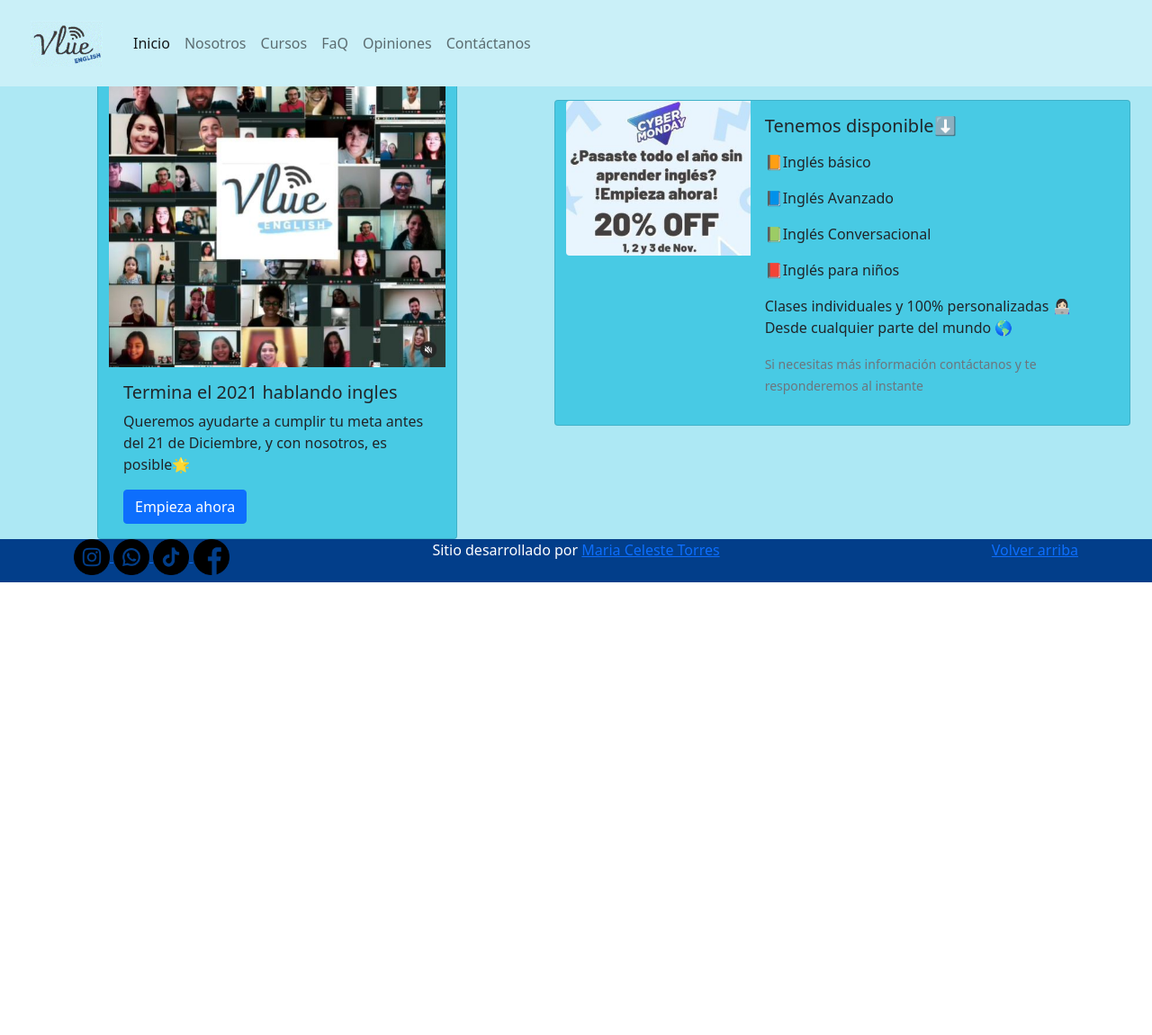
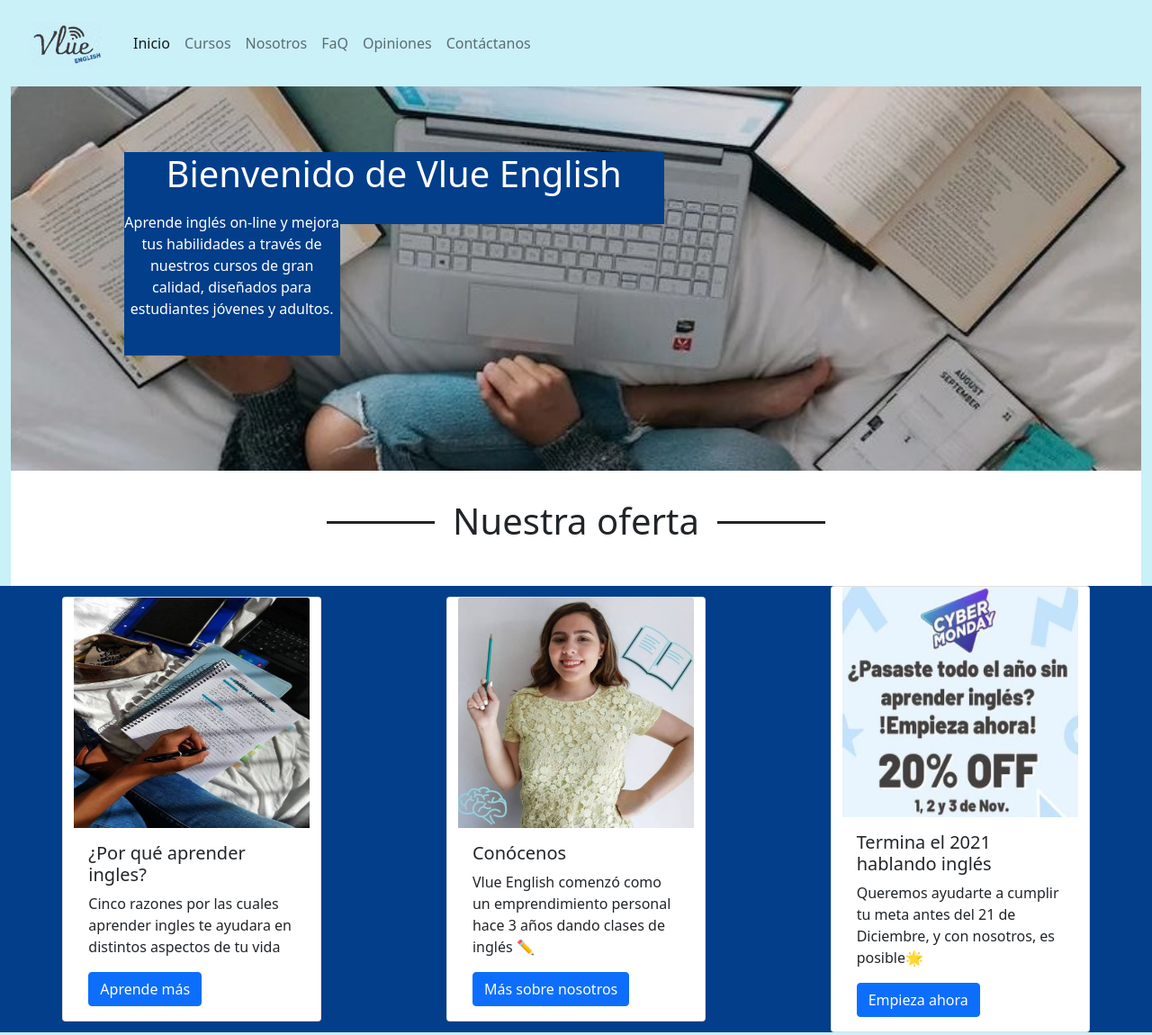
Before and after one commit to cecetorres/Idea-Torres-Segunda-entrega, a plain HTML site: page Index.html in a window 1280 px wide. Shown: the top 1150 px of the page at 90% size. Before the commit the page ends 800 px from the top, so only its background shows below. Drawn offline with nearby package versions, Linux system fonts and the light colour scheme.

Commit message:
Cambios en varias zonas de la pagina

```diff
--- a/CSS/Styles.css
+++ b/CSS/Styles.css
@@ -20,12 +20,13 @@ span{
     font-weight: bold;
 }
 .pie-de-pagina{
-    background-color: #023E8A;
-    color: white;
-    height: 3em;
+    background-color: #CAF0F8;
+    color: black;
+    height: 3.5em;
 }
 .con-margen{margin-top: 2em;}
 .con-margen-grueso{margin-top: 6em;}
+.ordenar{justify-content: space-around;}
 .subrayado{
     background-image: linear-gradient(currentColor, currentColor);
     background-position: 0% 100%;
@@ -42,7 +43,82 @@ span{
 .fondo-azul{background-color: #ADE8F4;}
 .fondo-azul2{background-color: #48CAE4 ;}
 .fondo-azul3{background-color: #CAF0F8;}
-
+.fondo-azul4{background-color: #023E8A;}
+.fondo-1{
+    width: 100%;
+    height: 100%;
+}
+/* EMPIEZA IMAGEN DE INICIO */
+.contenedor{
+    color: white;
+    width: 100%;
+    height: 100%;
+    position: relative;
+    display: inline-block;
+    text-align: center;
+    margin-top: 5em;
+}
+.titulo-encima{
+    background-color: #023E8A;
+    width: 15em;
+    height: 2em;
+    position: absolute;
+    top: 20%;
+    left: 10%;
+}
+.texto-encima{
+    background-color: #023E8A;
+    width: 15em;
+    height: 10em;
+    position: absolute;
+    top: 35%;
+    left: 10%;
+}
+/* EMPIEZA SECCION BLANCA */
+.titulo{
+    display: inline-block;
+    background-color: white;
+    position: relative;
+}
+.n{
+    text-align: center;
+    background-color: white;
+    width: 100%;
+    height: 8em;
+    padding-top: 2em;
+}
+.titulo::after,.titulo::before{
+    content: '';
+    position: absolute;
+    width: 120px;
+    height: 3px;
+    background-color: black;
+    background-color: currentColor;
+    top: 0.6em;
+}
+.titulo::before{
+    left: -140px;
+}
+.titulo::after{
+    right: -140px;
+}
+/* EMPIEZA SECCION AZUL OSCURO */
+.m{
+    background-color: darkblue;
+    width: 100%;
+    height: 50em;
+    padding-left: 2em;
+}
+.alto{height: 16em;}
+/* ULTIMA SECCION */
+.titulo-ultimo{
+    background-color: #023E8A;
+    width: 15em;
+    height: 3em;
+    position: absolute;
+    top: 20%;
+    left: 10%;
+}
 /* 3)NOSOTROS#################################################################### */
 .titulo-nosotros{
     background-color: #ADE8F4;
--- a/Index.html
+++ b/Index.html
@@ -20,11 +20,11 @@
                 <button class="navbar-toggler" type="button" data-bs-toggle="collapse" data-bs-target="#navbarNavAltMarkup" aria-controls="navbarNavAltMarkup" aria-expanded="false" aria-label="Toggle navigation">
                 <span class="navbar-toggler-icon"></span>
                 </button>
-                <div class="collapse navbar-collapse" id="navbarNavAltMarkup">
-                <div class="navbar-nav">
+                <div class="collapse .fondo-azul3 navbar-collapse" id="navbarNavAltMarkup">
+                <div class="navbar-nav .fondo-azul3">
                     <a class="nav-link active subrayado" aria-current="page" href="Index.html">Inicio</a>
-                    <a class="nav-link subrayado " href="Páginas/Nosotros.html">Nosotros</a>
                     <a class="nav-link subrayado" href="Páginas/Cursos.html">Cursos</a>
+                    <a class="nav-link subrayado" href="Páginas/Nosotros.html">Nosotros</a>
                     <a class="nav-link subrayado" href="Páginas/FaQ.html">FaQ</a>
                     <a class="nav-link subrayado" href="Páginas/Opiniones.html">Opiniones</a>
                     <a class="nav-link subrayado" href="Páginas/Contactanos.html">Contáctanos</a>
@@ -33,35 +33,48 @@
             </div>
         </nav>
     </header>
-    <main class="container-fluid fondo-azul">
-        <div class="row align-items-center">
-            <div class="publicidad-inicio col-6 row justify-content-center con-margen">
-                <div class="card fondo-azul2" style="width: 25rem;">
-                    <img src="imágenes/Inicio.JPG" class="card-img-top" alt="...">
-                    <div class="card-body">
-                        <h5 class="card-title">Termina el 2021 hablando ingles</h5>
-                        <p class="card-text">Queremos ayudarte a cumplir tu meta antes del 21 de Diciembre, y con nosotros, es posible🌟</p>
-                        <a href="Páginas/Contactanos.html" class="btn btn-primary">Empieza ahora</a>
-                    </div>
+    <main class="container-fluid fondo-azul3">
+        <div class="contenedor">
+            <img class="fondo-1" src="imágenes/posibles imagenes/intento.jpg"></a>
+            <div class="contenedor-azul">
+                <h1 class="titulo-encima">Bienvenido de Vlue English</h1>
+                <p class="texto-encima">Aprende inglés on-line y mejora tus habilidades a través de nuestros cursos de gran calidad, diseñados para estudiantes jóvenes y adultos.</p>
+            </div>
+        </div>
+        <div class="n">
+            <h1 class="efecto-de-linea titulo">Nuestra oferta</h1>
+        </div>
+        <div class="contenedor-3-cards row align-items-center fondo-azul4 ordenar">
+            <div class="card" style="width: 18rem;">
+                <img src="imágenes/posibles imagenes/foto-vertical.jpg" class="card-img-top alto" alt="...">
+                <div class="card-body">
+                    <h5 class="card-title">¿Por qué aprender ingles?</h5>
+                    <p class="card-text">Cinco razones por las cuales aprender ingles te ayudara en distintos aspectos de tu vida</p>
+                    <a href="Páginas/Nosotros.html" class="btn btn-primary">Aprende más</a>
                 </div>
             </div>
-            <div class="card mb-3 fondo-azul2" style="max-width: 40em;">
-                <div class="row g-0">
-                    <div class="col-md-4">
-                        <img src="imágenes/promociones.JPG" class="img-fluid rounded-start" alt="...">
-                    </div>
-                    <div class="col-md-8">
-                        <div class="card-body">
-                        <h5 class="card-title">Tenemos disponible⬇️</h5>
-                        <p class="card-text"><p>📙Inglés básico</p>
-                        <p>📘Inglés Avanzado</p>
-                        <p>📗Inglés Conversacional</p>
-                        <p>📕Inglés para niños</p>
-
-                        <p>Clases individuales y 100% personalizadas 👩🏻‍💻 Desde cualquier parte del mundo 🌎</p></p>
-                        <p class="card-text"><small class="text-muted"><p>Si necesitas más información contáctanos y te responderemos al instante</p></small></p>
-                        </div>
-                    </div>
+            <div class="card" style="width: 18rem;">
+                <img src="imágenes/Foto Diana.JPG" class="card-img-top alto" alt="...">
+                <div class="card-body">
+                    <h5 class="card-title">Conócenos</h5>
+                    <p class="card-text">Vlue English comenzó como un emprendimiento personal hace 3 años dando clases de inglés ✏</p>
+                    <a href="Páginas/Nosotros.html" class="btn btn-primary">Más sobre nosotros</a>
+                </div>
+            </div>
+            <div class="card" style="width: 18rem;">
+                <img src="imágenes/promociones.JPG" class="card-img-top alto" alt="...">
+                <div class="card-body">
+                    <h5 class="card-title">Termina el 2021 hablando inglés</h5>
+                    <p class="card-text">Queremos ayudarte a cumplir tu meta antes del 21 de Diciembre, y con nosotros, es posible🌟</p>
+                    <a href="Páginas/Contactanos.html" class="btn btn-primary">Empieza ahora</a>
+                </div>
+            </div>
+        </div>
+        <div class="ultimo-index">
+            <div class="contenedor">
+                <img class="fondo-1" src="imágenes/posibles imagenes/final-index.jpg"></a>
+                <div class="contenedor-azul">
+                    <h1 class="titulo-ultimo">Comienza tu viaje por el aprendizaje con nosotros</h1>
                 </div>
             </div>
         </div>
```
Also changed, not shown: imágenes/posibles imagenes/0aca3bef5721258663ce386f2df3d2c4.jpg (added), imágenes/posibles imagenes/5822e379cf677d75c2b4c0b1ac8a1dd0.jpg (added), imágenes/posibles imagenes/Fondo 1.jpg (added), imágenes/posibles imagenes/Fondo-2.jpg (added), imágenes/posibles imagenes/Fondo-3.jpg (added), imágenes/posibles imagenes/Profe-Diana.JPG (added), imágenes/posibles imagenes/Profe-Leo.JPG (added), imágenes/posibles imagenes/Profe-Memo.JPG (added), imágenes/posibles imagenes/d7c0b6866e2ab02680590e3dea40ec7f.jpg (added), imágenes/posibles imagenes/final-index.jpg (added), imágenes/posibles imagenes/foto-corta-1.jpg (added), imágenes/posibles imagenes/foto-vertical.jpg (added), imágenes/posibles imagenes/intento.jpg (added).
